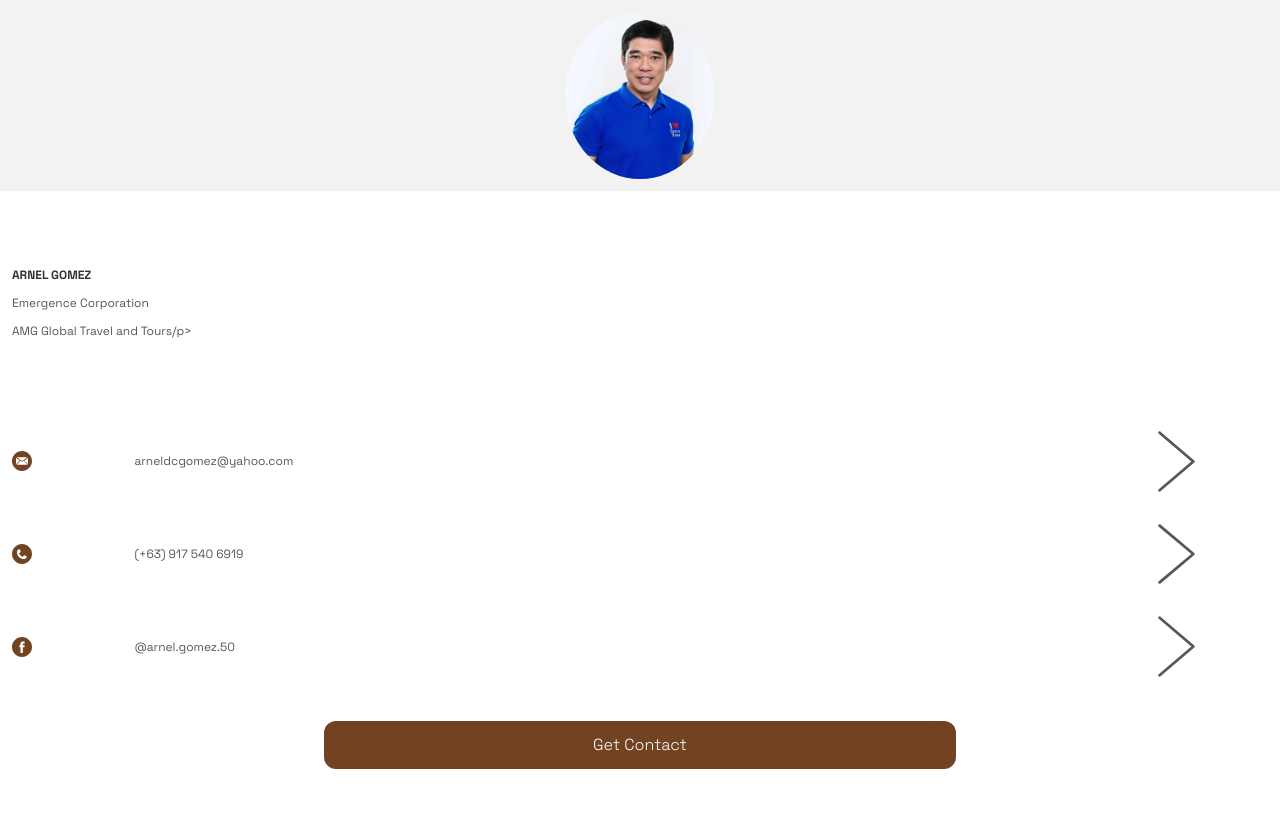
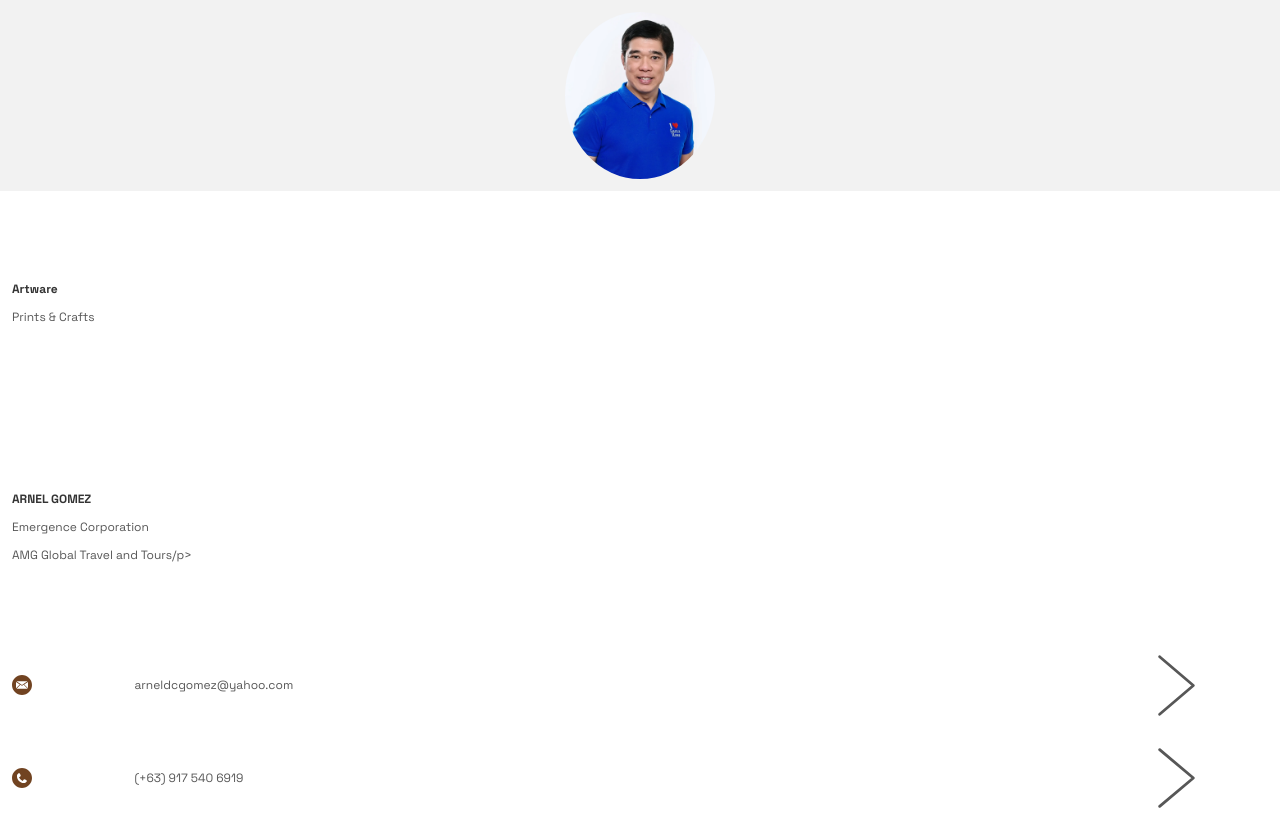
Before and after one commit to artwareprints/arnelgomez, a plain HTML site: page index.html in a window 1280 px wide. Shown: the top 819 px of the page. Drawn offline with Linux system fonts and the light colour scheme.

Commit message:
Update index.html

```diff
--- a/index.html
+++ b/index.html
@@ -18,6 +18,21 @@
           <img class="profile-pic" src="user.png" alt="Profile Picture">
         </div>
         <div class="col"></div>
+      </div>
+    </div>
+  </section>
+
+    <section class="bg-color-white primary-info">
+    <div class="container">
+      <div class="row name-title-company">
+        <div class="col is-6">
+          <p class="text-name">Artware </p>
+          <p class="text-title-company"></p>
+          <p class="text-title-company">Prints & Crafts</p>
+        </div>
+        <div class="col">
+          <img src="icon.png" alt="Company Logo">
+        </div>
       </div>
     </div>
   </section>
```
